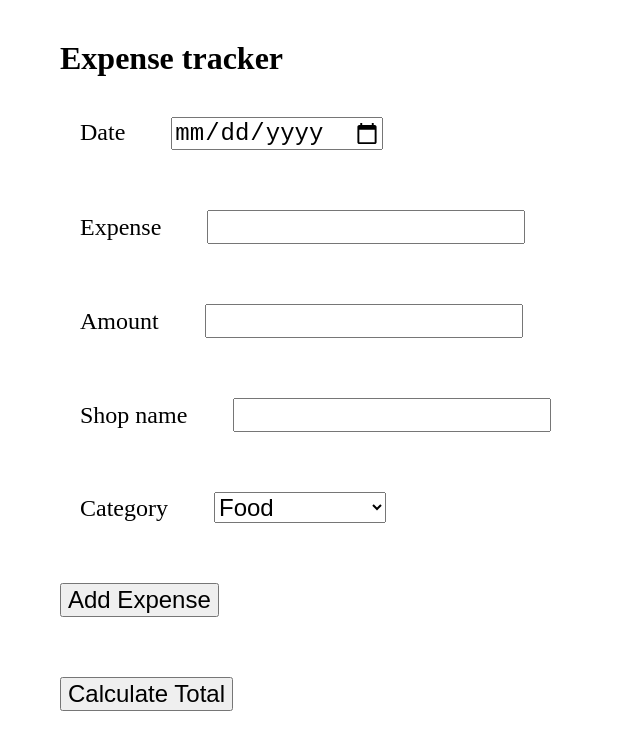
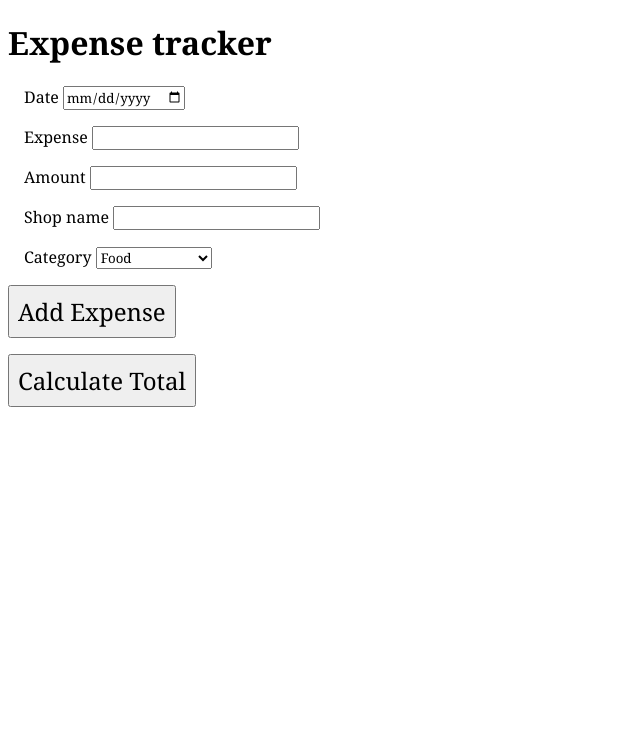
Before and after one commit to EuniceTheWeeb/expense-tracker-project, a plain HTML site: page index.html in a window 1280 px wide. Shown: the whole page, without its empty margins (0-640 px from the left). Drawn offline with nearby package versions, Linux system fonts and the light colour scheme; no server answers.

Commit message:
styling left

```diff
--- a/style.css
+++ b/style.css
@@ -1,7 +1,35 @@
 * {
-  margin: 1.25rem;
+  font-family: Cambria, serif;
+  list-style-type: none;
+  background: white solid;
 }
 
-input, div, select, button {
+h1 {
+  font-size: 2rem;
+}
+
+div {
+  font-size: 1rem;
+  margin: 1rem
+}
+
+button {
   font-size: 1.5rem;
+  padding: .5rem;
+  margin: .5rem
+  border-radius: 8px;
 }
+
+li {
+  font-size: 1rem;
+}
+
+.edit {
+  color: goldenrod;
+
+}
+
+.delete {
+  color: red
+  border: red
+}
```
